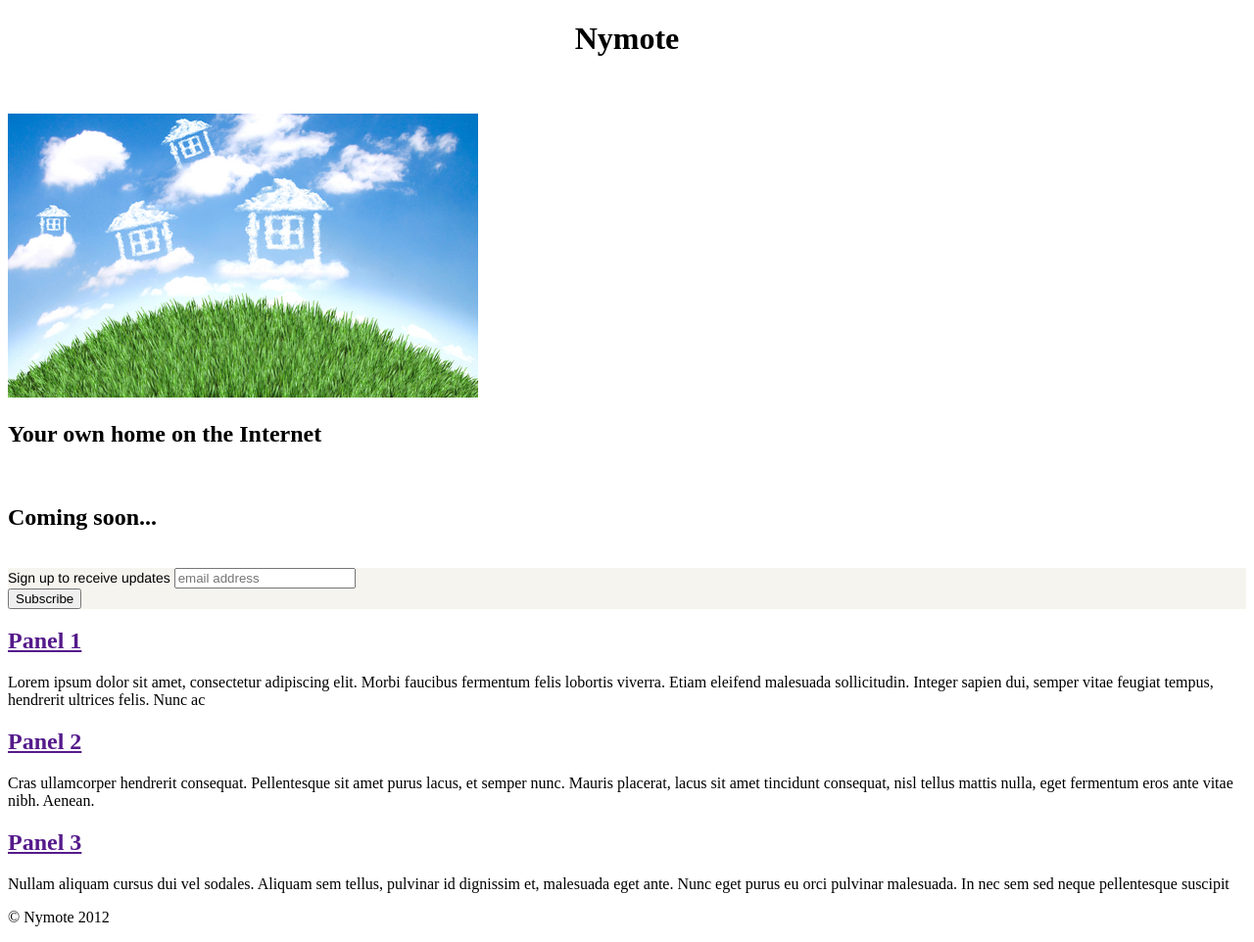
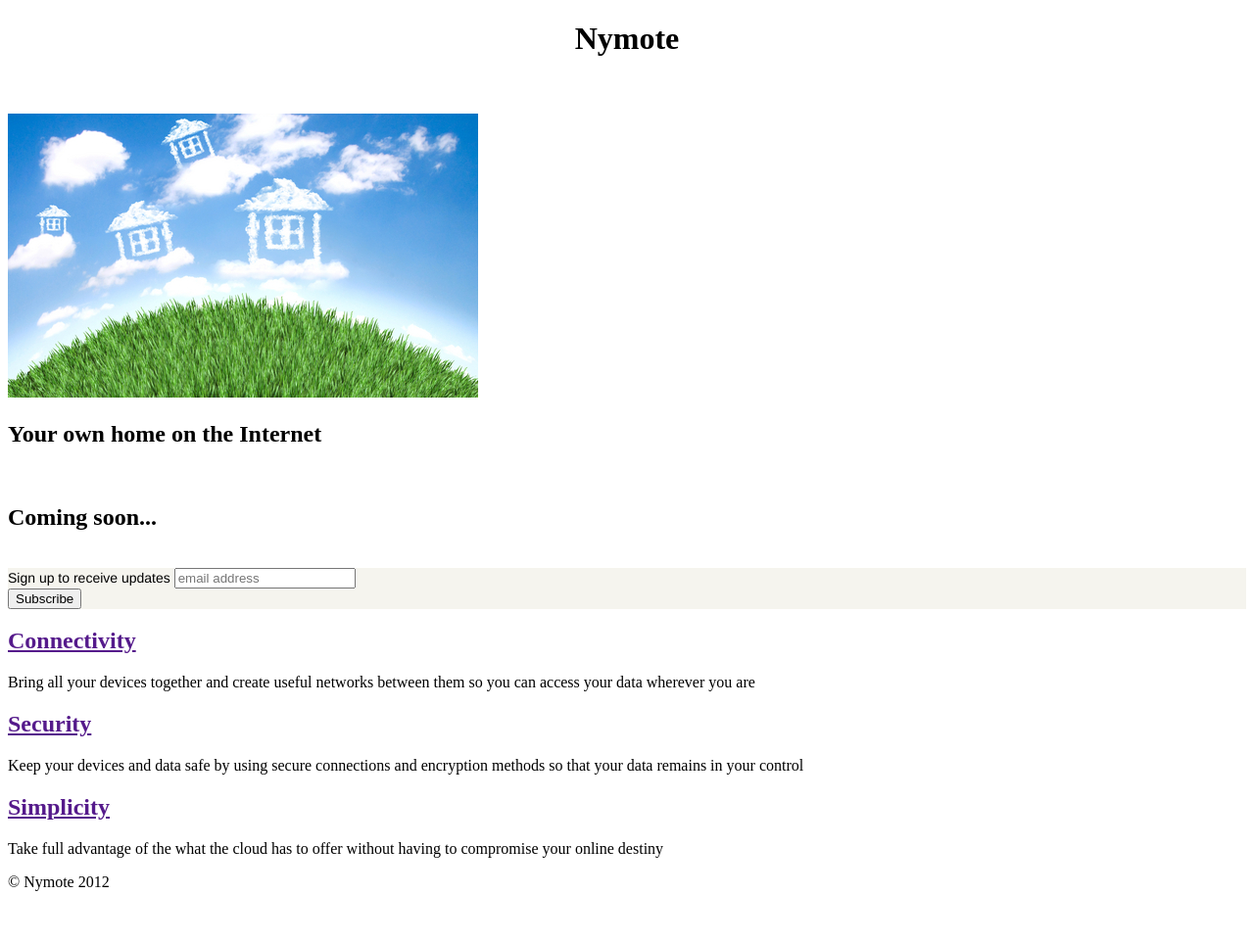
Before and after one commit to amirmc/dlfn-www, a Jekyll site: the page built from index.html, in a window 1280 px wide. Shown: the whole page at 98% size. Built offline with Jekyll 4.4.1, drawn with Linux system fonts in a browser that asks for light colours; comment, search, counter and statistics services are not loaded; after the commit the page ends 926 px from its top, so only the background shows below that.

Commit message:
panel text v1

```diff
--- a/_includes/under-hero1.html
+++ b/_includes/under-hero1.html
@@ -1,2 +1,2 @@
-<h2><a href="{{ BASE_PATH }}">Panel 1</a></h2>
-<p>Lorem ipsum dolor sit amet, consectetur adipiscing elit. Morbi faucibus fermentum felis lobortis viverra. Etiam eleifend malesuada sollicitudin. Integer sapien dui, semper vitae feugiat tempus, hendrerit ultrices felis. Nunc ac</p>
+<h2><a href="{{ BASE_PATH }}">Connectivity</a></h2>
+<p>Bring all your devices together and create useful networks between them so you can access your data wherever you are</p>
--- a/_includes/under-hero2.html
+++ b/_includes/under-hero2.html
@@ -1,2 +1,2 @@
-<h2><a href="{{ BASE_PATH }}">Panel 2</a></h2>
-<p>Cras ullamcorper hendrerit consequat. Pellentesque sit amet purus lacus, et semper nunc. Mauris placerat, lacus sit amet tincidunt consequat, nisl tellus mattis nulla, eget fermentum eros ante vitae nibh. Aenean.</p>
+<h2><a href="{{ BASE_PATH }}">Security</a></h2>
+<p>Keep your devices and data safe by using secure connections and encryption methods so that your data remains in your control</p>
--- a/_includes/under-hero3.html
+++ b/_includes/under-hero3.html
@@ -1,2 +1,2 @@
-<h2><a href="{{ BASE_PATH }}">Panel 3</a></h2>
-<p>Nullam aliquam cursus dui vel sodales. Aliquam sem tellus, pulvinar id dignissim et, malesuada eget ante. Nunc eget purus eu orci pulvinar malesuada. In nec sem sed neque pellentesque suscipit</p>
+<h2><a href="{{ BASE_PATH }}">Simplicity</a></h2>
+<p>Take full advantage of the what the cloud has to offer without having to compromise your online destiny</p>
```
